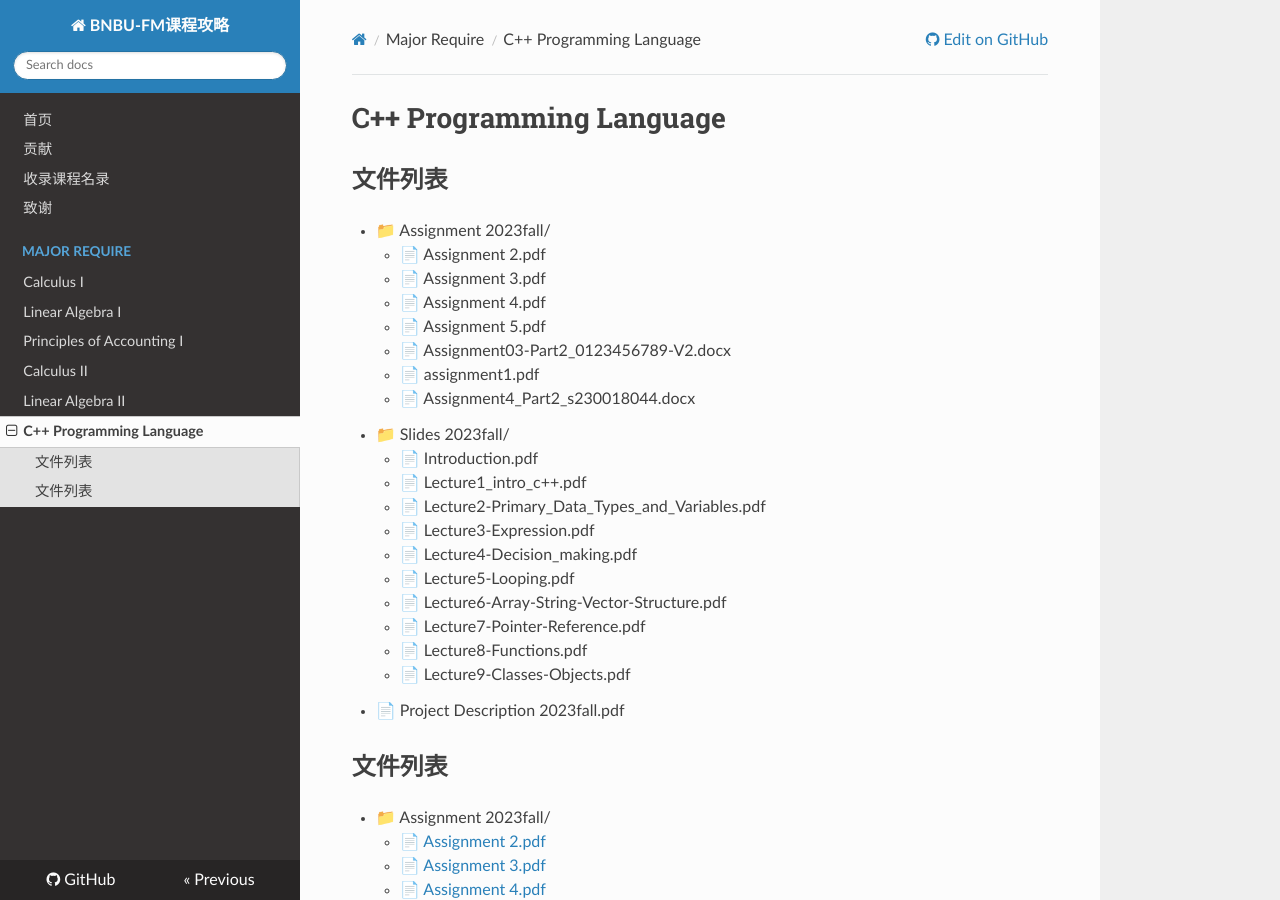
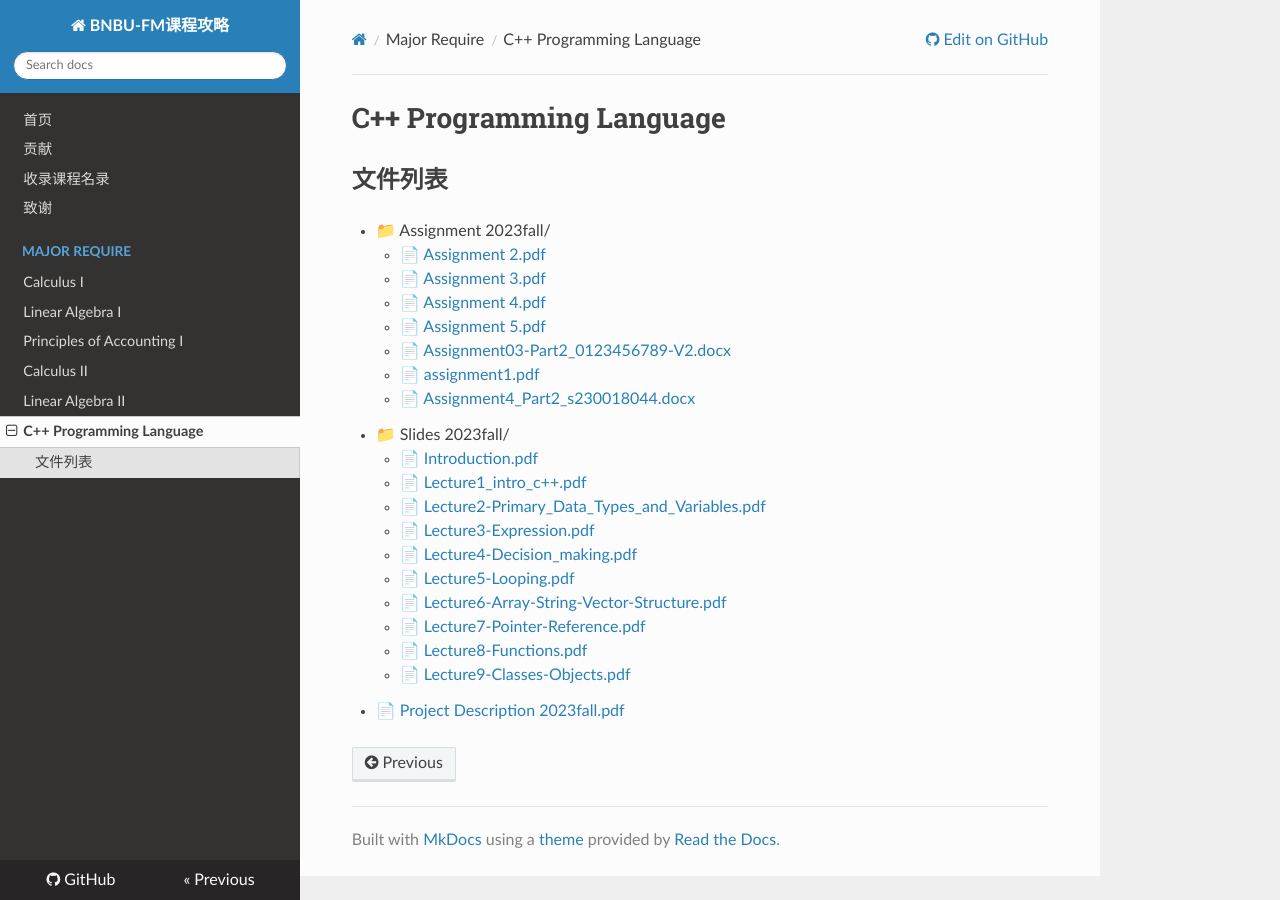
Before and after one commit to FM-Course/bnbu-fm-course-sharing, an MkDocs documentation site: the page built from docs/C++-Programming-Language.md, in a window 1280 px wide and 900 px high. Built offline with MkDocs 1.6.1, drawn with Linux system fonts in a browser that asks for light colours; nearby versions of some CDN libraries.

Commit message:
Fix some bugs

```diff
--- a/docs/C++-Programming-Language.md
+++ b/docs/C++-Programming-Language.md
@@ -1,26 +1,4 @@
 # C++ Programming Language
-
-## 文件列表
-- 📁 Assignment 2023fall/
-    - 📄 Assignment 2.pdf
-    - 📄 Assignment 3.pdf
-    - 📄 Assignment 4.pdf
-    - 📄 Assignment 5.pdf
-    - 📄 Assignment03-Part2_0123456789-V2.docx
-    - 📄 assignment1.pdf
-    - 📄 Assignment4_Part2_s230018044.docx
-- 📁 Slides 2023fall/
-    - 📄 Introduction.pdf
-    - 📄 Lecture1_intro_c++.pdf
-    - 📄 Lecture2-Primary_Data_Types_and_Variables.pdf
-    - 📄 Lecture3-Expression.pdf
-    - 📄 Lecture4-Decision_making.pdf
-    - 📄 Lecture5-Looping.pdf
-    - 📄 Lecture6-Array-String-Vector-Structure.pdf
-    - 📄 Lecture7-Pointer-Reference.pdf
-    - 📄 Lecture8-Functions.pdf
-    - 📄 Lecture9-Classes-Objects.pdf
-- 📄 Project Description 2023fall.pdf
 ## 文件列表
 - 📁 Assignment 2023fall/
     - 📄 [Assignment 2.pdf](https://github.com/FM-Course/bnbu-fm-course-sharing/blob/master/C++%20Programming%20Language/Assignment%202023fall/Assignment%202.pdf)
```
Also changed, not shown: C++ Programming Language/README.md (+0 -22 lines).
